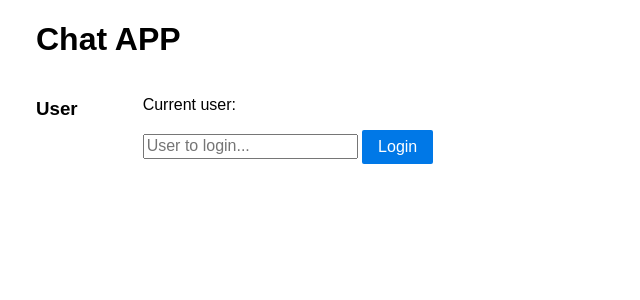
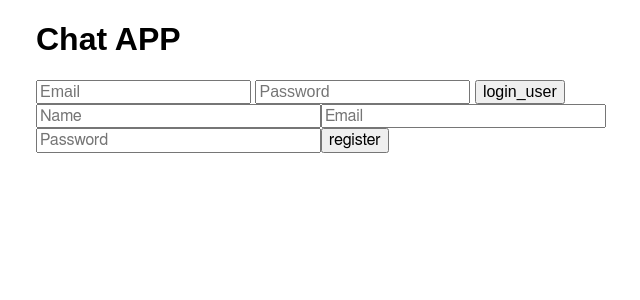
Before and after one commit to debayashi/jobsity, a Flask app: page / in a window 1280 px wide. Shown: the top 300 px of the page, without its empty margins (284-924 px from the left). Run offline with Flask 2, Linux system fonts and the light colour scheme; some libraries are stand-ins or nearby versions.

Commit message:
user authentication

```diff
--- a/server/__main__.py
+++ b/server/__main__.py
@@ -1,6 +1,6 @@
-from server import app
+from server.app import run_server
 from server.util.bot_msg_consumer import BotConsumerThread
 
 if __name__ == '__main__':
     BotConsumerThread(name='BotConsumerThread').start()
-    app.run_server()
+    run_server()
--- a/server/app.py
+++ b/server/app.py
@@ -7,7 +7,10 @@ from flask_login import (
     LoginManager, UserMixin, current_user, login_user, logout_user
 )
 from flask_session import Session
+from server.users.routes import users
+from server.chat.routes import chat
 from server.service.chat_history import ChatHistory
+from flask_bcrypt import Bcrypt
 
 
 async_mode = 'gevent'
@@ -18,12 +21,17 @@ elif async_mode == 'gevent':
     from gevent import monkey
     monkey.patch_all()
 
+
 app = Flask(__name__)
 app.config['SECRET_KEY'] = 'secret!'
 app.config['SESSION_TYPE'] = 'filesystem'
+app.register_blueprint(chat)
+app.register_blueprint(users)
 login = LoginManager(app)
 Session(app)
-socket_ = SocketIO(app, async_mode='threading')
+bcrypt = Bcrypt()
+bcrypt.init_app(app)
+socket_ = SocketIO(app, async_mode='gevent')
 
 
 class User(UserMixin, object):
@@ -34,16 +42,6 @@ class User(UserMixin, object):
 @login.user_loader
 def load_user(id):
     return User(id)
-
-
-@app.route('/')
-def index():
-    return render_template('index.html', async_mode=socket_.async_mode)
-
-
-@app.route('/chat')
-def chat():
-    return render_template('chat.html', async_mode=socket_.async_mode)
 
 
 @socket_.on('my_event', namespace='/test')
@@ -57,8 +55,8 @@ def test_message(message):
 def test_broadcast_message(message):
     session['receive_count'] = session.get('receive_count', 0) + 1
 
-    # chat_svc = ChatHistory()
-    # chat_svc.save_message(message['data'])
+    chat_svc = ChatHistory()
+    chat_svc.save_message(message['data'], current_user.id, '/test')
 
     emit('my_response',
          {'data': message['data'], 'user': current_user.id},
--- /dev/null
+++ b/server/exceptions.py
@@ -0,0 +1,2 @@
+class UserNotFound(Exception):
+    pass
--- a/server/templates/index.html
+++ b/server/templates/index.html
@@ -31,14 +31,19 @@
             <h1>Chat APP</h1>
                 <div id="socketio">
                     <div class="pure-g">
-                        <div class="pure-u-1-6"><h3>User</h3></div>
                         <div class="pure-u-5-6">
-                            <p>Current user: <b><span id="socketio-user"></span></b></p>
-                            <p>
-                                <input type=text id='socketio-user-set' placeholder="User to login...">
-                                <button class="pure-button pure-button-primary" id="login-socketio">Login</button>
-                            </p>
+                            <form id="login" method="POST" action='/login'>
+                                <input type="text" name="email" id="email" placeholder="Email">
+                                <input type="text" name="password" id="password" placeholder="Password">
+                                <input type="submit" value="login_user">
+                            </form>
                         </div>
+                            <form id="register" method="POST" action='/register'>
+                                <input type="text" name="name" id="name" placeholder="Name">
+                                <input type="text" name="email" id="email" placeholder="Email">
+                                <input type="text" name="password" id="password" placeholder="Password">
+                                <input type="submit" value="register">
+                            </form>
                     </div>
                 </div>
             </div>
--- /dev/null
+++ b/server/users/routes.py
@@ -0,0 +1,34 @@
+from flask import render_template, Blueprint, request, url_for
+from server.service.users import Users
+from server.exceptions import UserNotFound
+from server.service.chat_history import ChatHistory
+
+users = Blueprint('/', __name__)
+
+
+@users.route('/')
+def index():
+    return render_template('index.html')
+
+
+@users.route('/register', methods=['POST'])
+def register_new_user():
+    users = Users()
+    users.register_user(
+        request.form.get('name'),
+        request.form.get('password'),
+        request.form.get('email')
+    )
+    return render_template('index.html')
+
+
+@users.route('/login', methods=['POST'])
+def login_user():
+    users = Users()
+    if users.authenticate_user(
+        request.form.get('email'),
+        request.form.get('password')
+    ):
+        chat_history = ChatHistory()
+        old_messages = chat_history.get_room_messages()
+        return render_template('chat.html', messages=old_messages)
--- a/server/util/mongodb.py
+++ b/server/util/mongodb.py
@@ -2,8 +2,6 @@ from pymongo import MongoClient, errors
 from bson.objectid import ObjectId
 from os import environ as env
 import logging
-
-
 
 
 class Mongodb:
--- a/server/util/mq.py
+++ b/server/util/mq.py
@@ -58,14 +58,11 @@ class Mq:
         self.conn.close()
 
     def post_bot_message(self, message):
-        print('entrou aqui')
         socket_.emit(
             'my_response',
             {'data': message['msg'], 'user': 'chat_bot'},
             namespace='/test'
         )
-        print('=================================')
-        print(message)
 
     def _consume_bot_message(self, channel, method, properties, body):
         try:
```
Also changed, not shown: server/chat/routes.py (added, +12 -0 lines), server/service/chat_history.py (+10 -4 lines), server/service/users.py (added, +26 -0 lines), server/templates/chat.html (+8 -11 lines), server/chat/__init__.py (added), server/users/__init__.py (added).
